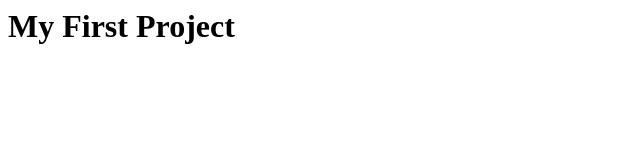
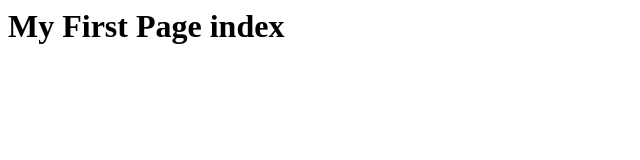
Before and after one commit to Assri-Labid/MyFirstProject, a plain HTML site: page index.html in a window 1280 px wide. Shown: the whole page, without its empty margins (0-640 px from the left). Drawn offline with Linux system fonts and the light colour scheme.

Commit message:
Add the name of the page

```diff
--- a/index.html
+++ b/index.html
@@ -1,5 +1,5 @@
 <html>
 <body>
-<h1>My First Project</h1>
+<h1>My First Page index</h1>
 </body>
 </html>
```
